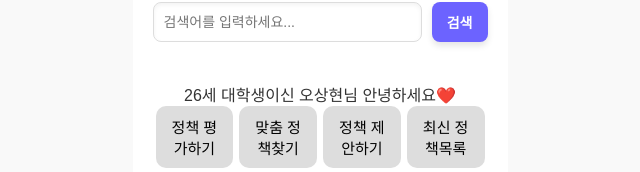
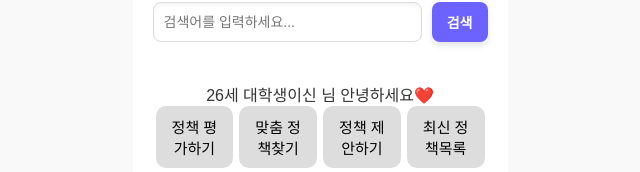
Before and after one commit to clipnpaper/2024-02-CSC4004-3-4-NoGame_front, a React (Create React App) app in the folder Front/: page /recommendation in a window 1280 px wide. Shown: the part 125-297 px from the top of the page, without its empty margins (320-960 px from the left). Built offline with nearby package versions, Linux system fonts and the light colour scheme.

Commit message:
동적 프로필 이름 할당

```diff
--- a/Front/src/YouthRecommendation.js
+++ b/Front/src/YouthRecommendation.js
@@ -10,6 +10,17 @@ function YouthRecommendation() {
     const [visibleCount, setVisibleCount] = useState(2); // 초기 표시할 정책 개수
     const [searchQuery, setSearchQuery] = useState(''); // 검색어
     const [searchResults, setSearchResults] = useState([]); // 검색 결과
+    const [username, setUsername] = useState(''); // 사용자 이름
+
+
+    // 사용자 이름 정보 가져오기
+    useEffect(() => {
+        const storedProfile = localStorage.getItem('profile');
+        if (storedProfile) {
+            const { name } = JSON.parse(storedProfile);
+            setUsername(name);
+        }
+    }, []);
 
     // 로그아웃 함수
     const handleLogout = () => {
@@ -85,7 +96,7 @@ function YouthRecommendation() {
             </form>
 
             <div className="greeting">
-                <p>26세 대학생이신 오상현님 안녕하세요❤️</p>
+                <p>26세 대학생이신 {username}님 안녕하세요❤️</p>
             </div>
 
             <div className="button-group">
```
